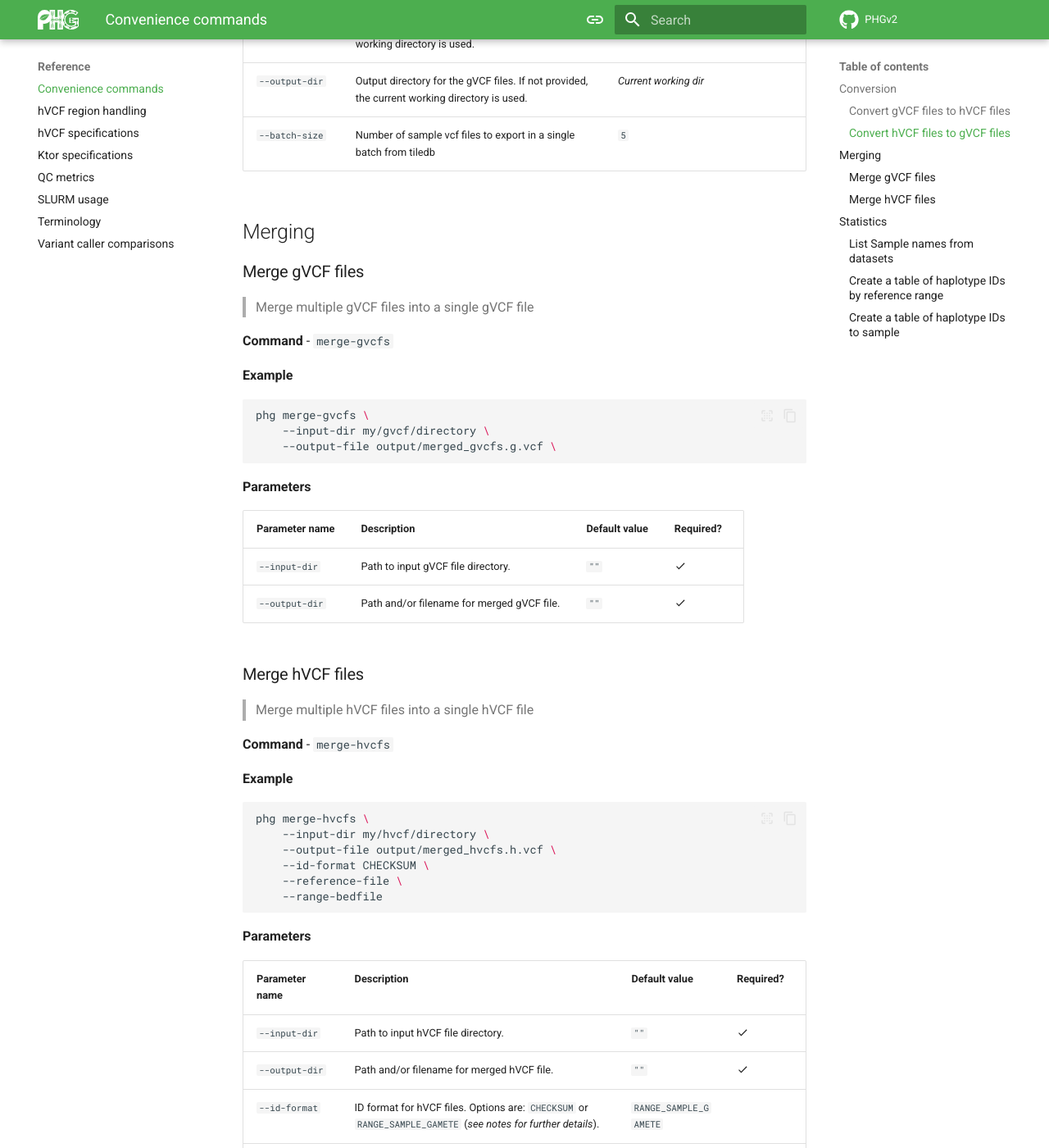
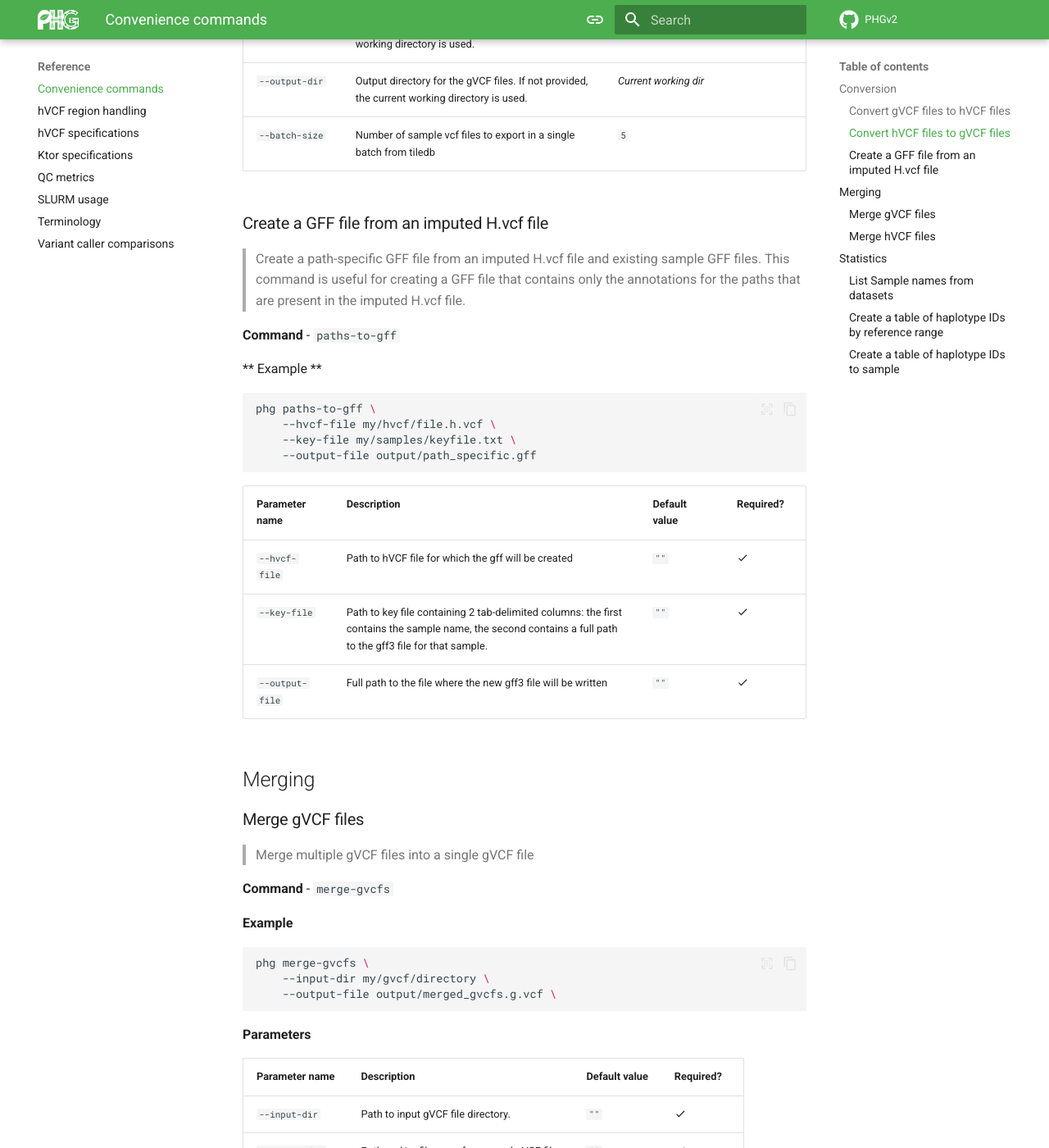
Before and after one commit to maize-genetics/phg_v2, an MkDocs documentation site: the page built from docs/convenience_commands.md, in a window 1280 px wide and 1400 px high, scrolled down 2291 px. Shown: the whole window at 82% size. Built offline with MkDocs 1.6.1 and Material for MkDocs 9.7.7, drawn with Linux system fonts in a browser that asks for light colours; comment, search, counter and statistics services are not loaded.

Commit message:
made outputFile required, added junits and documentation

````diff
--- a/docs/convenience_commands.md
+++ b/docs/convenience_commands.md
@@ -93,6 +93,28 @@ phg hvcf2gvcf \
 | `--batch-size`       | Number of sample vcf files to export in a single batch from tiledb                                                  | `5`                                |                  |
 
 
+### Create a GFF file from an imputed H.vcf file
+
+> Create a path-specific GFF file from an imputed H.vcf file and existing sample GFF files.
+> This command is useful for creating a GFF file that contains only the annotations for the paths that are present in the imputed H.vcf file.
+
+**Command** - `paths-to-gff`
+
+** Example **
+
+```shell
+phg paths-to-gff \
+    --hvcf-file my/hvcf/file.h.vcf \
+    --key-file my/samples/keyfile.txt \
+    --output-file output/path_specific.gff
+```
+
+
+| Parameter name  | Description                                                                                                                                                | Default value | Required?        |
+|-----------------|------------------------------------------------------------------------------------------------------------------------------------------------------------|---------------|------------------|
+| `--hvcf-file`   | Path to hVCF file for which the gff will be created                                                                                                        | `""`          | :material-check: |
+| `--key-file`    | Path to key file containing 2 tab-delimited columns: the first contains the sample name, the second contains a full path to the gff3 file for that sample. | `""`          | :material-check: |
+| `--output-file` | Full path to the file where the new gff3 file will be written                                                                                              | `""`          | :material-check: |                                |                  |
 
 
 
````
Also changed, not shown: 2 other files.
